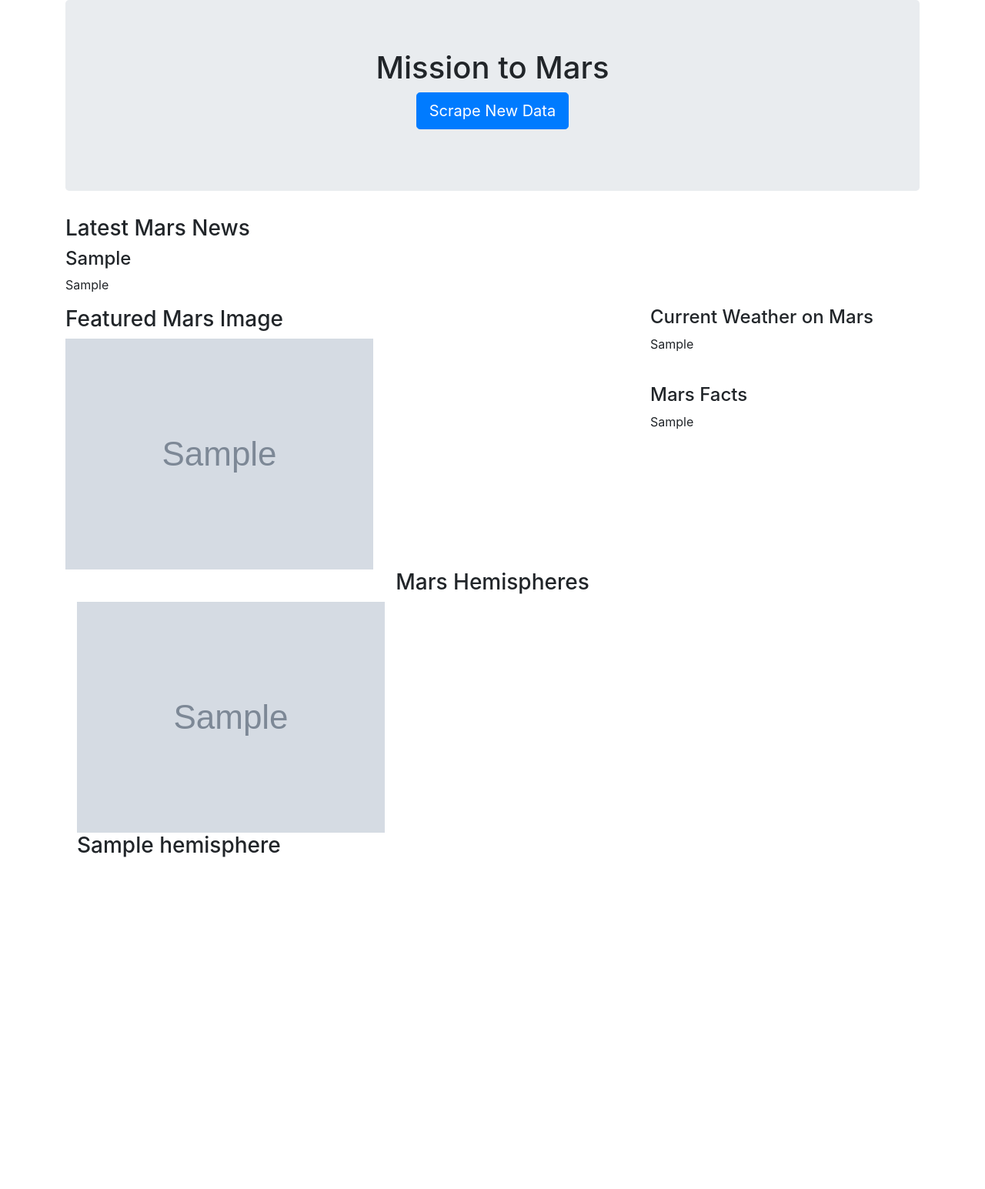
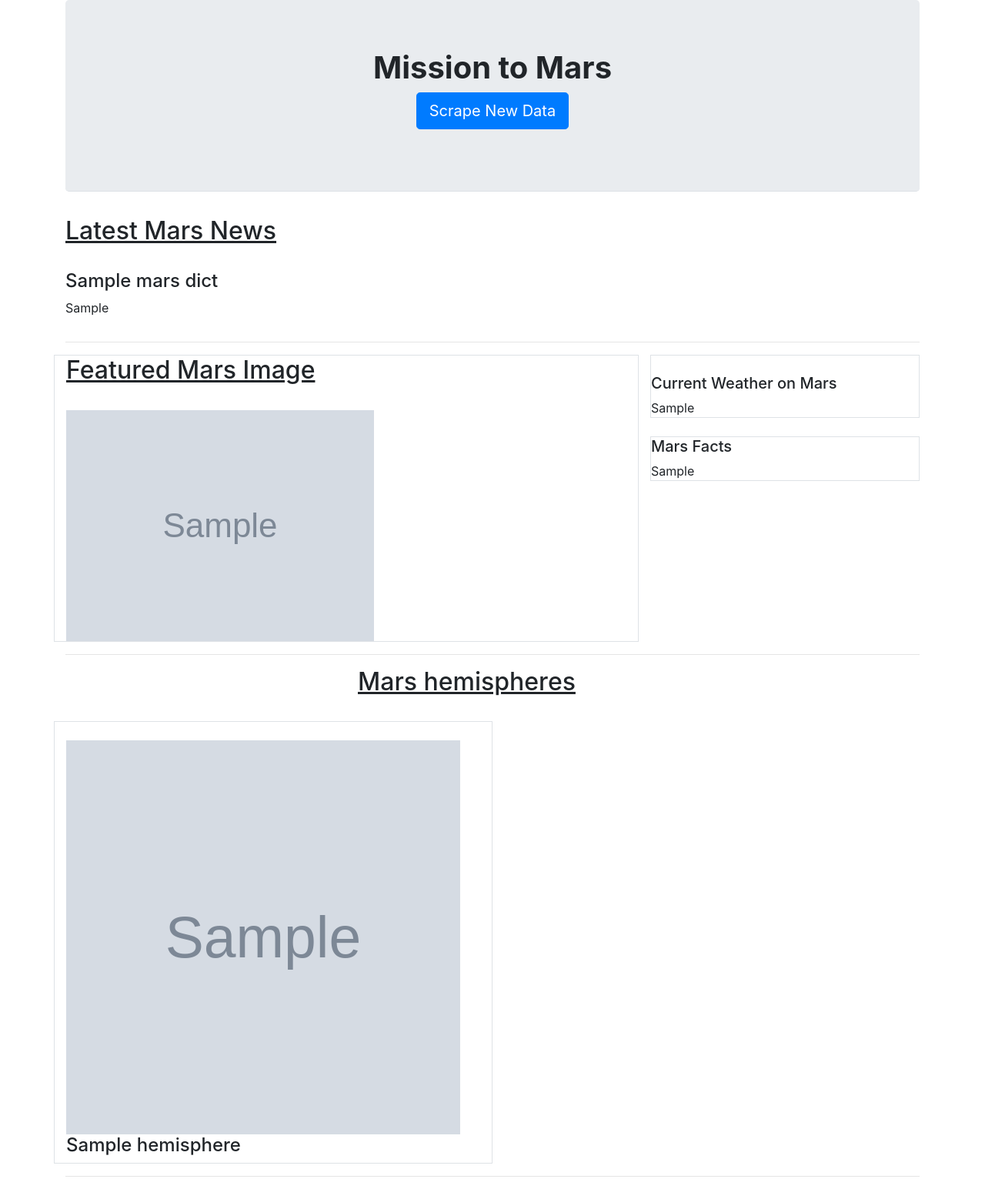
Before and after one commit to kman4/Missions_to_Mars, a Flask app: page / in a window 1280 px wide. Shown: the whole page at 77% size. Before the commit the page ends 1114 px from the top, so only its background shows below. Run offline with Flask 2, Linux system fonts and the light colour scheme; grey boxes marked "Sample" are stand-in pictures; a database or web service that is not in the repository returns one stand-in record (values such as "Sample title"); some libraries are stand-ins or nearby versions.

Commit message:
Update index.html

```diff
--- a/templates/index.html
+++ b/templates/index.html
@@ -16,56 +16,68 @@
 <body>
   <div class="container">
 
-        <div class="jumbotron text-center">
-          <h1>Mission to Mars</h1>
-          <p><a class="btn btn-primary btn-lg" href="/scrape" role="button">Scrape New Data</a></p>
+    <div class="jumbotron text-center border-bottom">
+      <h1 class="font-weight-bold">Mission to Mars</h1>
+      <p><a class="btn btn-primary btn-lg" href="../scrape" role="button">Scrape New Data</a></p>
     </div>
 
-        <div class="row" id="mars-news">
+    <div class="row">
       <div class="col-md-12">
-              <h3>Latest Mars News</h3>
-                <h4>{{mars.mars_news}}</h4>
-                    <p>{{mars.mars_paragraph}}</p>
+        <h2><u>Latest Mars News</u></h2>
       </div>
     </div>
-
-        <div class ="row" id="mars-image">
-            <div class = "col-md-8">
-                <h3>Featured Mars Image</h3>
-                <img src = "{{mars.mars_image}}" alt ="Mars Image">
-            </div>
-            <div class = "col-md-4">
-                    <h4>Current Weather on Mars</h4>
-                    <p>{{mars.mars_weather}}</p>
-                    <br>
-                    <h4>Mars Facts</h4>
-                    <p>{{mars.mars_facts | safe}}</p>
+  </br>
+    <div class="row">
+      <div class="col-md-12">
+        <h4>{{mars.news_title}}</h4>
+        <p>{{mars.news_p}}</p>
       </div>
     </div>
+  <hr>
+    <div class="row">
+      <div class="col-md-8 border">
+        <h2 class=""><u>Featured Mars Image</u></h2>
+        </br>
+        <img src="{{mars.featured_image_url}}" alt="Features Mars Image">
+      </div>
+      <div class="col-md-4">
+        <div class="border">
+          </br>
+          <h5>Current Weather on Mars</h5>
+          {{mars.mars_weather}}
+        </div>
+        </br>
+        <div class="border">
+          <h5>Mars Facts</h5>
+            {{ mars.fact_table | safe }}
+        </div>
+      </div>
+    </div>
+  <hr>
+    <div class="row">
+      <div class="col-md-8 offset-4">
+        <h2 class="align-items-center"><u>Mars hemispheres</u></h2>
+      </div>
+    </div>
+    </br>
+    <div class="row">
+            {% for hemisphere in mars.hemisphere_images %}
+              <div class="col-6 border">
+              </br>
+                    <div>
+                      <img width="512 px" height="512 px" src="{{ hemisphere.img_url | safe }}">
+                    </div>
 
-        <div class ="row" id="mars-hemispheres">
-            <div class = "col-md-12">
-                <h3><center>Mars Hemispheres</center></h3>
+                    <div>
+                      <h4> {{ hemisphere.title | safe }} </h4>
+                    </div>
 
-                {% for hemisphere in mars.mars_hemisphere %}
-                    <div class = "col-md-6">
-                        <div class = "thumbnail">
-                            <img src = "{{hemisphere.img_url}}">
-                                <h3>{{hemisphere.title}}</h3>
-                            </div>
               </div>
             {% endfor %}
     </div>
 
+  <hr>
 
-            </div>
-        </div>
-        </div>
+</body>
 
-        </div>
-
-
-
-      </div>
-</body>
 </html>
```
Lines whose indentation alone changed are shown as unchanged.
